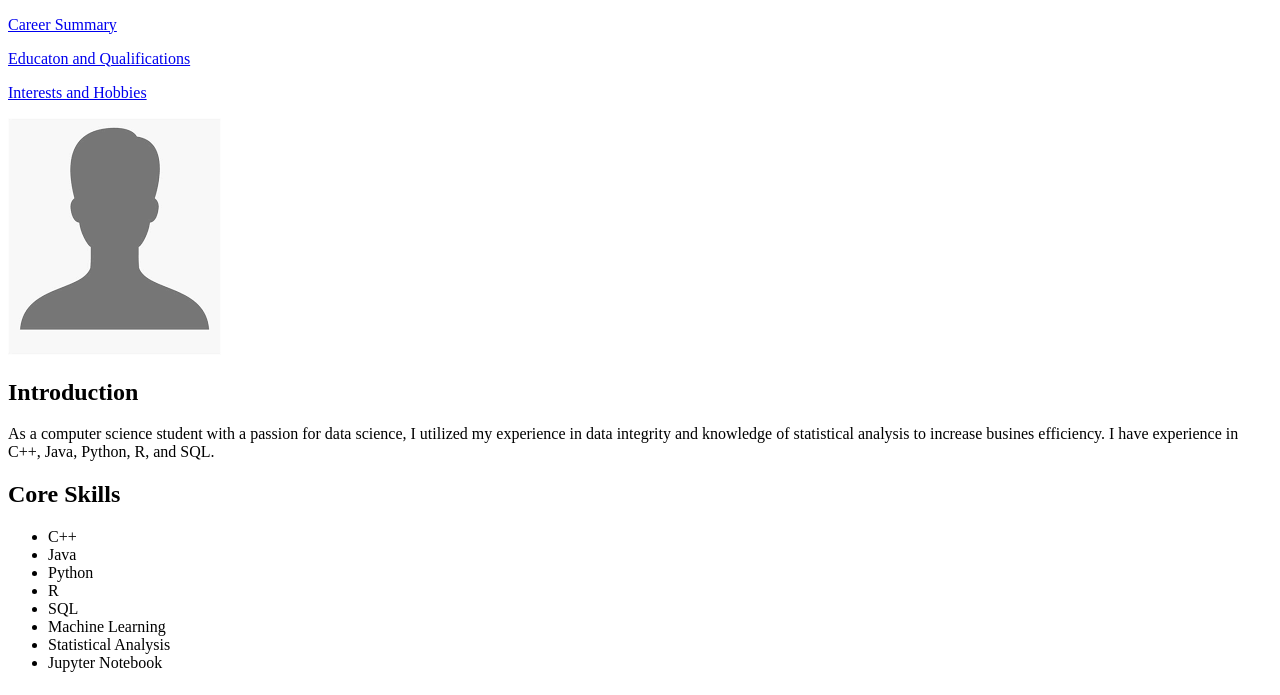
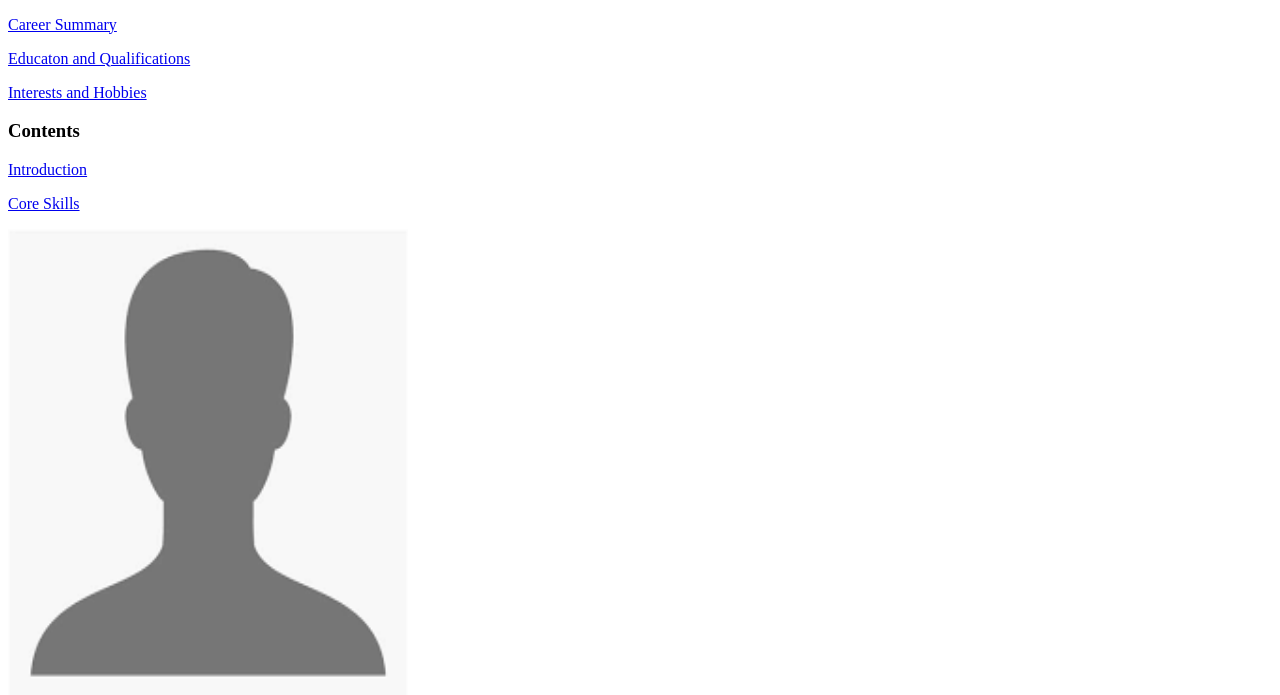
Before and after one commit to jberry1103/HW2, a plain HTML site: page index.html in a window 1280 px wide. Shown: the part 105-800 px from the top of the page. Drawn offline with Linux system fonts and the light colour scheme.

Commit message:
updated with the captions and comments

```diff
--- a/index.html
+++ b/index.html
@@ -18,12 +18,17 @@
     <p> <a href="https://jberry1103.github.io/HW2/career_summary/"> Career Summary </a> </p>
     <p> <a href="https://jberry1103.github.io/HW2/Education_and_Qualifications/"> Educaton and Qualifications </a></p>
     <p>  <a href="https://jberry1103.github.io/HW2/Interests_and_Hobbies/"> Interests and Hobbies </a> </p>
-    <img src="images.png" alt="Profile Image">
-    <h2> Introduction</h2>
+
+    <h3> Contents</h3>
+    <p>  <a href="index.html#Introduction" > Introduction</a></p>
+    <p>  <a href="index.html#Core Skills" > Core Skills</a></p>
+    <img src="images.png" alt="Profile Image" width = 400 height = 500>
+    <h2 id = "Introduction"> Introduction</h2>
     <p> As a computer science student with a passion for data science,
         I utilized my experience in data integrity and knowledge of statistical analysis to increase busines efficiency.
-        I have experience in C++, Java, Python, R, and SQL. </p>
-    <h2> Core Skills</h2>
+        I have experience in C++, Java, Python, R, and SQL. I have utilized both R and Python specifically for large datasets
+         to extract important intelligence to increase efficiency of business. </p>
+    <h3 id = "Core Skills">  Core Skills</h3>
     <ul>
         <li> C++ </li>
         <li> Java </li>
```
Also changed, not shown: Education_and_Qualifications/index.html (+1 -1 lines), Interests_and_Hobbies/index.html (+1 -1 lines), career_summary/index.html (+1 -1 lines), hiking_images/index.html (+1 -1 lines).
